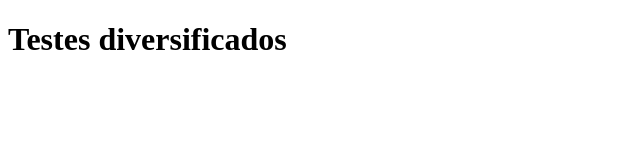
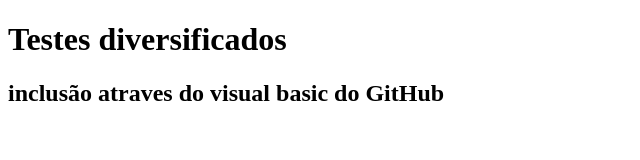
Before and after one commit to AhronsVianna/teste-lucas, a plain HTML site: page index.html in a window 1280 px wide. Shown: the whole page, without its empty margins (0-640 px from the left). Drawn offline with Linux system fonts and the light colour scheme.

Commit message:
commit pelo visual basic do GitHub

```diff
--- a/index.html
+++ b/index.html
@@ -8,6 +8,7 @@
 </head>
 <body>
     <h1>Testes diversificados</h1>
+    <h2>inclusão atraves do visual basic do GitHub</h2>
     <script src="app.js"></script>
 </body>
 </html>
```
